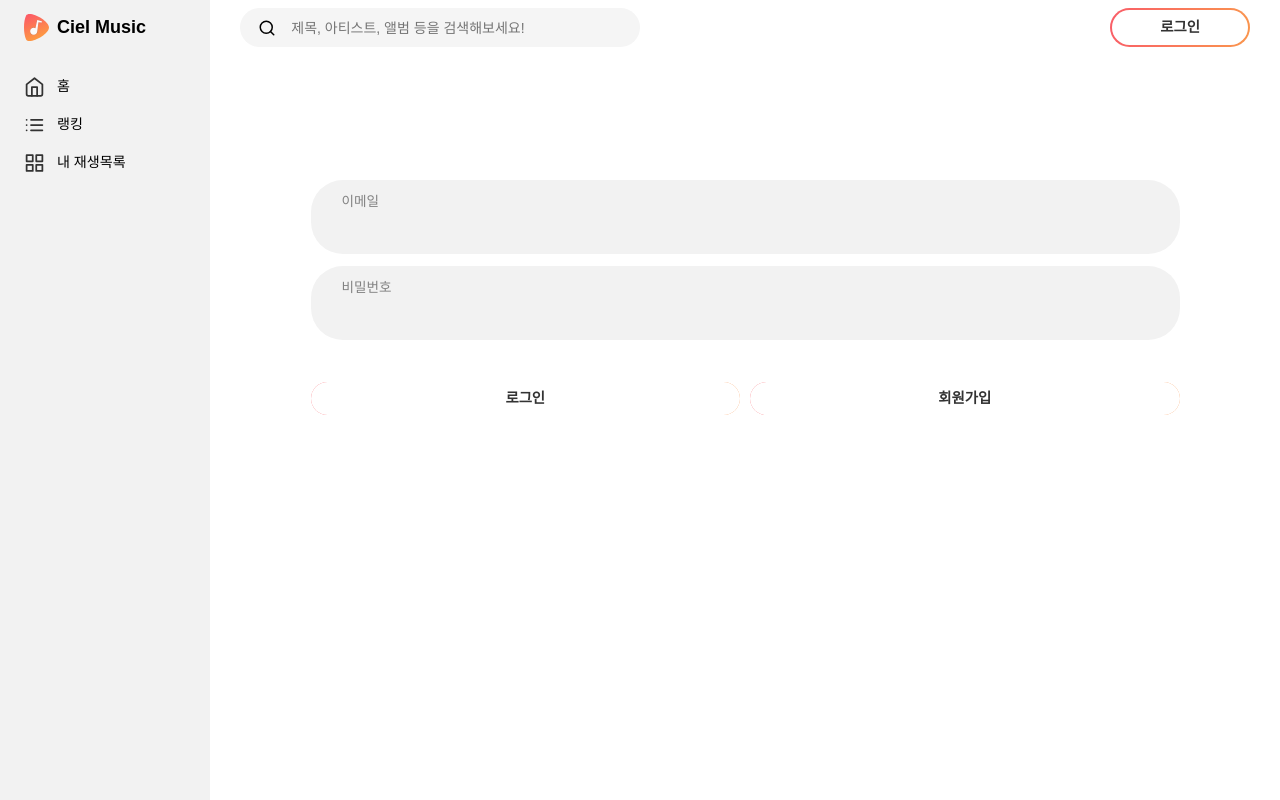
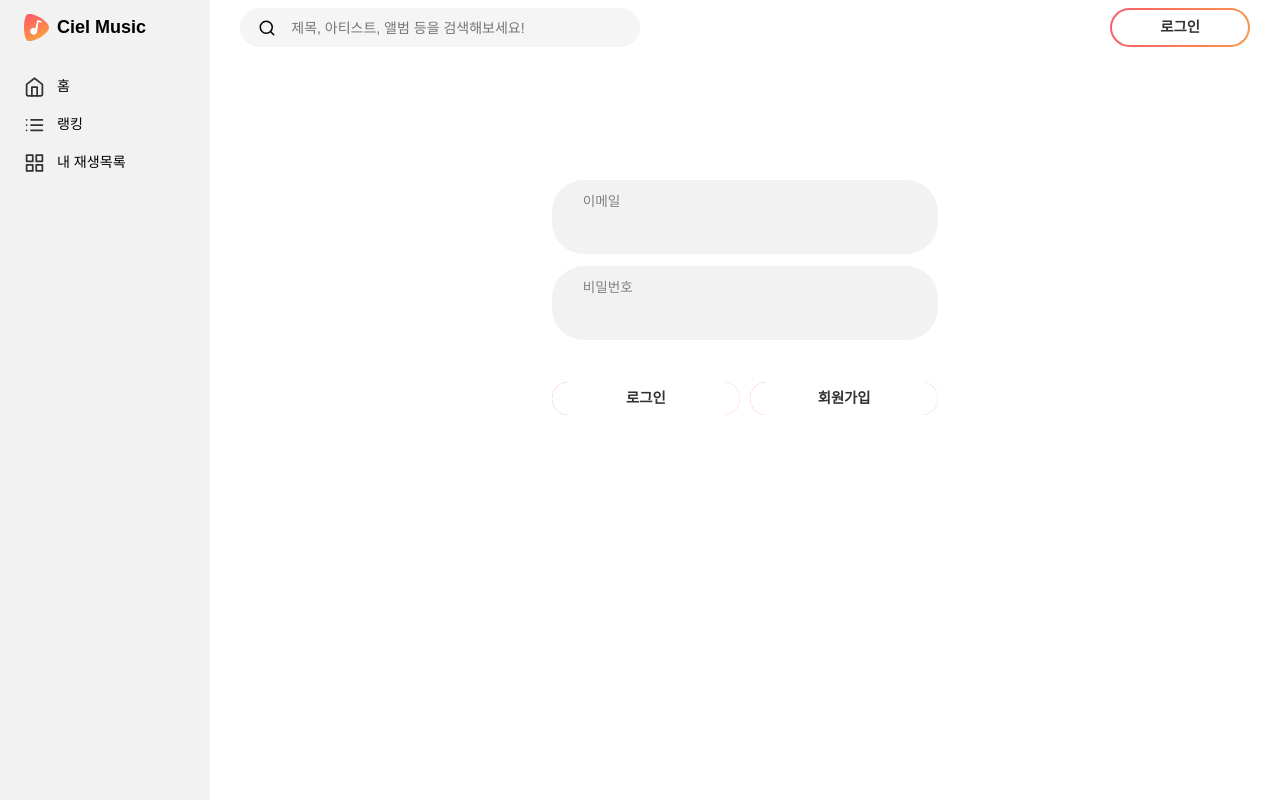
Before and after one commit to splitz-dev/cielmusic-frontend, a Next.js app: page /auth/login in a window 1280 px wide. Built offline with nearby package versions, Linux system fonts and the light colour scheme; a web font is replaced by a local one.

Commit message:
style: 👁 middle

```diff
--- a/components/PageComponent/LoginForm/index.tsx
+++ b/components/PageComponent/LoginForm/index.tsx
@@ -6,20 +6,8 @@ import Link from 'next/link'
 
 const FormWrapper = styled.div`
   display: block;
-  width: 100%;
-  @media (max-width: 1025px) {
-    width: 50%;
-  }
-  @media (max-width: 769px) {
-    width: 70%;
-  }
-  @media (max-width: 600px) {
-    width: 80%;
-  }
-
-  @media (max-width: 426px) {
-    width: 95%;
-  }
+  width: 50%;
+  margin: 0 auto;
 `
 
 const StyledForm = styled.form`
```
